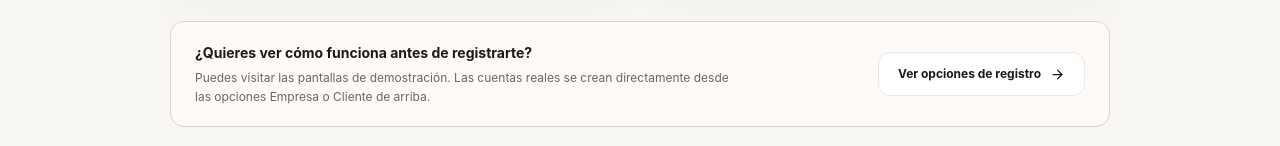
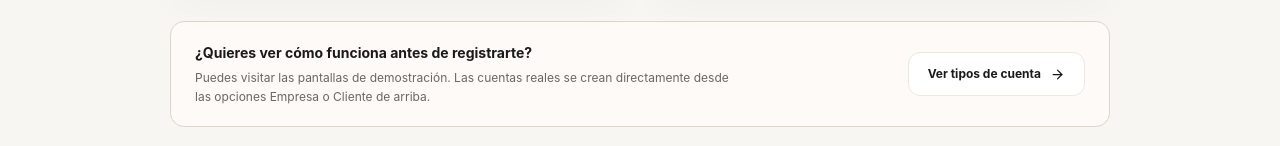
Before and after one commit to quimfuentes28code/EZ-SHOP, a Next.js app: page / in a window 1280 px wide. Shown: the part 927-1073 px from the top of the page. Built offline with nearby package versions, Linux system fonts and the light colour scheme.

Commit message:
Integrate app/page.tsx with canonical live areas

```diff
--- a/src/app/page.tsx
+++ b/src/app/page.tsx
@@ -86,7 +86,7 @@ export default function HomePage() {
           </Link>
           <Link
             className="experience-demo-link"
-            href="/empresa"
+            href="/demo/empresa"
             onClick={() => setDemoExperience("business")}
           >
             Ver el negocio de demostración <ArrowRight size={14} />
@@ -128,7 +128,7 @@ export default function HomePage() {
           </Link>
           <Link
             className="experience-demo-link"
-            href="/cliente"
+            href="/demo/cliente"
             onClick={() => setDemoExperience("customer")}
           >
             Explorar la experiencia Cliente <ArrowRight size={14} />
@@ -140,7 +140,7 @@ export default function HomePage() {
           <strong>¿Quieres ver cómo funciona antes de registrarte?</strong>
           <p>Puedes visitar las pantallas de demostración. Las cuentas reales se crean directamente desde las opciones Empresa o Cliente de arriba.</p>
         </div>
-        <Link href="/real" className="button secondary">Ver opciones de registro <ArrowRight size={15} /></Link>
+        <Link href="/real" className="button secondary">Ver tipos de cuenta <ArrowRight size={15} /></Link>
       </section>
       <div className="one-account-note">
         <Layers3 size={21} />
@@ -159,7 +159,7 @@ export default function HomePage() {
               {last === "business" ? "Mi negocio" : "Modo cliente"}
             </strong>
           </span>
-          <Link href={last === "business" ? "/empresa" : "/cliente"}>
+          <Link href={last === "business" ? "/demo/empresa" : "/demo/cliente"}>
             Continuar demostración <ArrowRight size={14} />
           </Link>
         </div>
```
